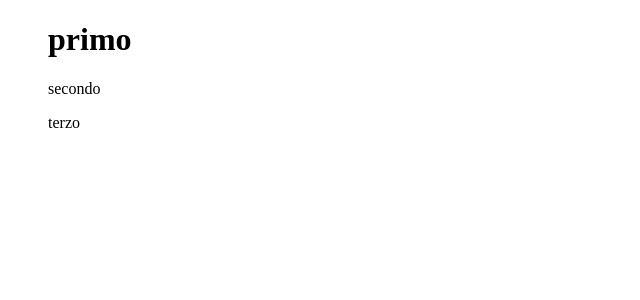
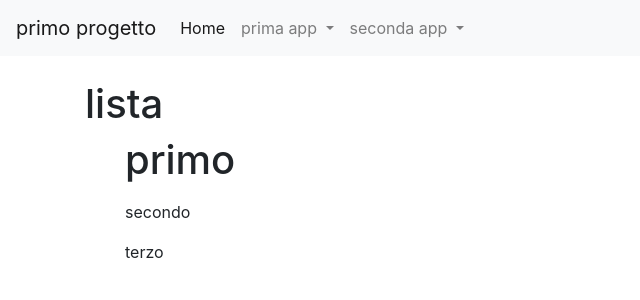
Before and after one commit to ChristophearNolan/primo_progetto, a Django app: page /prima_app/lista in a window 1280 px wide. Shown: the top 300 px of the page, without its empty margins (0-640 px from the left). Run offline with Django 5.2, Linux system fonts and the light colour scheme.

Commit message:
template e boostrap

```diff
--- a/prima_app/templates/lista.html
+++ b/prima_app/templates/lista.html
@@ -1,13 +1,10 @@
-<!DOCTYPE html>
-<html lang="en">
-<head>
-    <meta charset="UTF-8">
-    <meta name="viewport" content="width=device-width, initial-scale=1.0">
-    <title>Document</title>
-</head>
-<body>
-    <ol><h1>primo</h1></ol>
+{% extends "base.html"%}
+
+{%block title%} {{block.super}} primo progetto| Lista {%endblock title%}
+
+{%block content%}
+<h1>lista</h1>
+<ol><h1>primo</h1></ol>
     <ol>secondo</ol>
     <ol>terzo</ol>
-</body>
-</html>
+{%endblock content%}
--- a/templates/base.html
+++ b/templates/base.html
@@ -1,6 +1,6 @@
+{% load static %}
 <!doctype html>
-{% load static %}
-<html lang="en">
+<html lang="it">
   <head>
     <!-- Required meta tags -->
     <meta charset="utf-8">
@@ -13,7 +13,7 @@
   </head>
   <body>
     <nav class="navbar navbar-expand-lg navbar-light bg-light">
-        <a class="navbar-brand" href="#">Primo progetto</a>
+      <a class="navbar-brand" href="#">primo progetto</a>
       <button class="navbar-toggler" type="button" data-toggle="collapse" data-target="#navbarSupportedContent" aria-controls="navbarSupportedContent" aria-expanded="false" aria-label="Toggle navigation">
         <span class="navbar-toggler-icon"></span>
       </button>
@@ -23,30 +23,45 @@
           <li class="nav-item active">
             <a class="nav-link" href="#">Home <span class="sr-only">(current)</span></a>
           </li>
-            <li class="nav-item">
-              <a class="nav-link" href="#">Link</a>
+
+          <li class="nav-item dropdown">
+            <a class="nav-link dropdown-toggle" href="#" id="navbarDropdown" role="button" data-toggle="dropdown" aria-haspopup="true" aria-expanded="false">
+              prima app
+            </a>
+            <div class="dropdown-menu" aria-labelledby="navbarDropdown">
+              <a class="dropdown-item" href="{% url 'prima_app:welcome' %}">welcome</a>
+              <a class="dropdown-item" href="{% url 'prima_app:lista' %}">lista</a>
+              <a class="dropdown-item" href="{% url 'prima_app:homepage' %}">homepage</a>
+              <a class="dropdown-item" href="{% url 'prima_app:chiSiamo' %}">chi siamo</a>
+              <a class="dropdown-item" href="{% url 'prima_app:index' %}">index</a>
+            </div>
           </li>
+
           <li class="nav-item dropdown">
             <a class="nav-link dropdown-toggle" href="#" id="navbarDropdown" role="button" data-toggle="dropdown" aria-haspopup="true" aria-expanded="false">
               seconda app
             </a>
             <div class="dropdown-menu" aria-labelledby="navbarDropdown">
-                <a class="dropdown-item" href="#">Action</a>
-                <a class="dropdown-item" href="#">Another action</a>
-                <div class="dropdown-divider"></div>
-                <a class="dropdown-item" href="#">Something else here</a>
+              <a class="dropdown-item" href="{% url 'seconda_app:es_for' %}">es_for</a>
+              <a class="dropdown-item" href="{% url 'seconda_app:es_if' %}">es_if</a>
+              <a class="dropdown-item" href="{% url 'seconda_app:if_else_elif' %}">if_else_elif</a>
+              <a class="dropdown-item" href="{% url 'seconda_app:index2' %}">index</a>
+
+
             </div>
           </li>
-            <li class="nav-item">
-              <a class="nav-link disabled" href="#" tabindex="-1" aria-disabled="true">Disabled</a>
-            </li>
         </ul>
-          <form class="form-inline my-2 my-lg-0">
-            <input class="form-control mr-sm-2" type="search" placeholder="Search" aria-label="Search">
-            <button class="btn btn-outline-success my-2 my-sm-0" type="submit">Search</button>
-          </form>
+
       </div>
     </nav>
+    <div class="container my-4">
+      <!--servirà per inserire i contenuti della pagina-->
+      {%block content%}
+      {%endblock%}
+      <!--serrvirà per inserire il codice javascript-->
+      {%block script%}
+      {%endblock script%}
+    </div>
 
     <!-- Optional JavaScript; choose one of the two! -->
 
```
Also changed, not shown: prima_app/templates/chiSiamo.html (+8 -12 lines), prima_app/templates/homepage.html (+7 -11 lines), prima_app/templates/index.html (+8 -9 lines), prima_app/templates/welcome.html (+8 -11 lines), seconda_app/templates/es_for.html (+8 -11 lines), seconda_app/templates/es_if.html (+8 -2 lines), seconda_app/templates/if_else_elif.html (+6 -12 lines), seconda_app/templates/index2.html (+7 -9 lines), templates/index_root.html (+8 -11 lines). Lines whose indentation alone changed are shown as unchanged.
